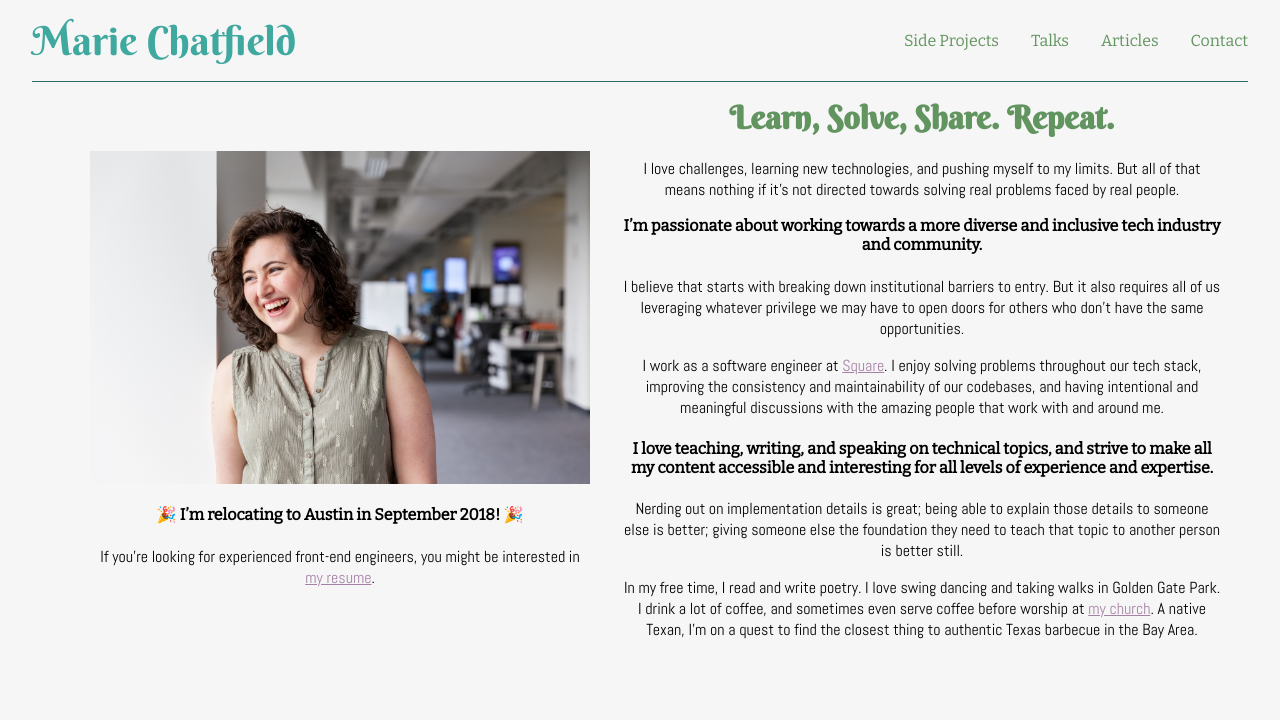
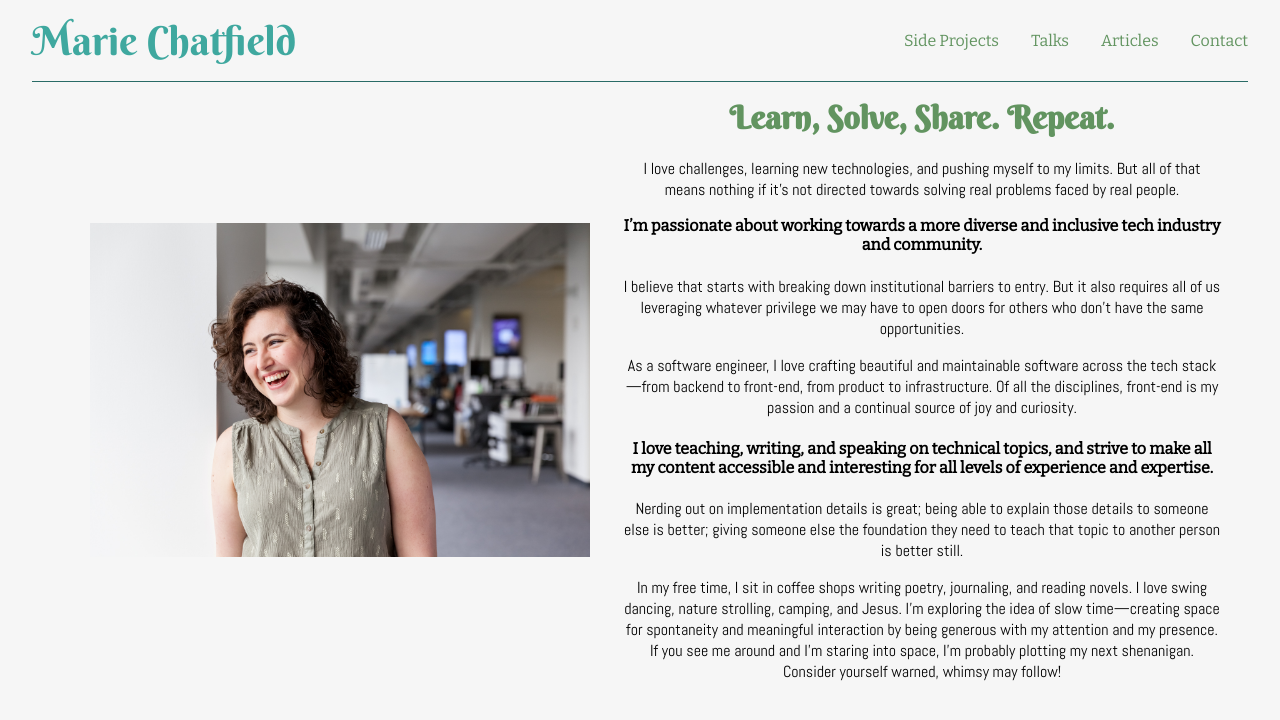
Before and after one commit to mchat/mchat.github.io, a Jekyll site: the page built from index.md, in a window 1280 px wide. Shown: the top 720 px of the page. Built offline with Jekyll 4.4.1, drawn with Linux system fonts in a browser that asks for light colours; nearby versions of some CDN libraries.

Commit message:
Update home page in anticipation of moving

```diff
--- a/index.md
+++ b/index.md
@@ -6,8 +6,6 @@ permalink: /
 <div class="content__section">
   <div class="content__section__media content__section__text--centered" markdown="block">
 ![Profile picture of Marie Chatfield.](/public/resources/images/profile.jpg){: .content__section__image }
-#### 🎉 I'm relocating to Austin in September 2018! 🎉
-If you're looking for experienced front-end engineers, you might be interested in [my resume](/resume-builder/).
   </div>
   <div class="content__section__text content__section__text--centered content__section__text--align-title" markdown="block">
 
@@ -21,16 +19,12 @@ But all of that means nothing if it’s not directed towards solving real proble
 I believe that starts with breaking down institutional barriers to entry.
 But it also requires all of us leveraging whatever privilege we may have to open doors for others who don’t have the same opportunities.
 
-I work as a software engineer at [Square](https://squareup.com).
-I enjoy solving problems throughout our tech stack, improving the consistency and maintainability of our codebases, and having intentional and meaningful discussions with the amazing people that work with and around me.
+As a software engineer, I love crafting beautiful and maintainable software across the tech stack—from backend to front-end, from product to infrastructure. Of all the disciplines, front-end is my passion and a continual source of joy and curiosity.
 
 #### I love teaching, writing, and speaking on technical topics, and strive to make all my content accessible and interesting for all levels of experience and expertise.
 
 Nerding out on implementation details is great; being able to explain those details to someone else is better; giving someone else the foundation they need to teach that topic to another person is better still.
 
-In my free time, I read and write poetry. I love swing dancing and taking walks in Golden Gate Park.
-I drink a lot of coffee, and sometimes even serve coffee before worship at [my church](http://realitysf.com/).
-A native Texan, I’m on a quest to find the closest thing to authentic Texas barbecue in the Bay Area.
-
+In my free time, I sit in coffee shops writing poetry, journaling, and reading novels. I love swing dancing, nature strolling, camping, and Jesus. I'm exploring the idea of slow time—creating space for spontaneity and meaningful interaction by being generous with my attention and my presence. If you see me around and I'm staring into space, I'm probably plotting my next shenanigan. Consider yourself warned, whimsy may follow!
   </div>
 </div>
```
